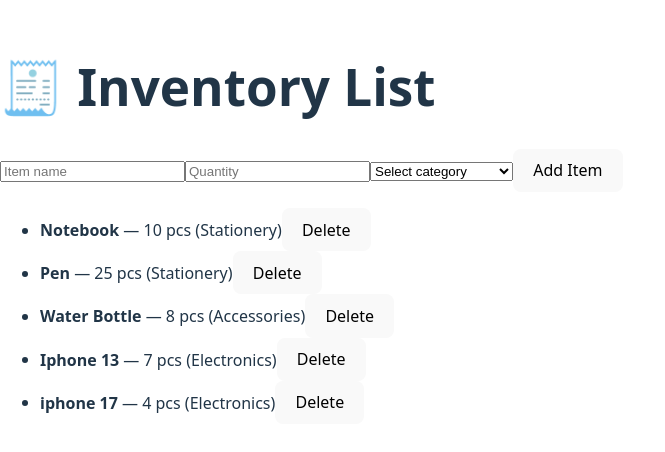
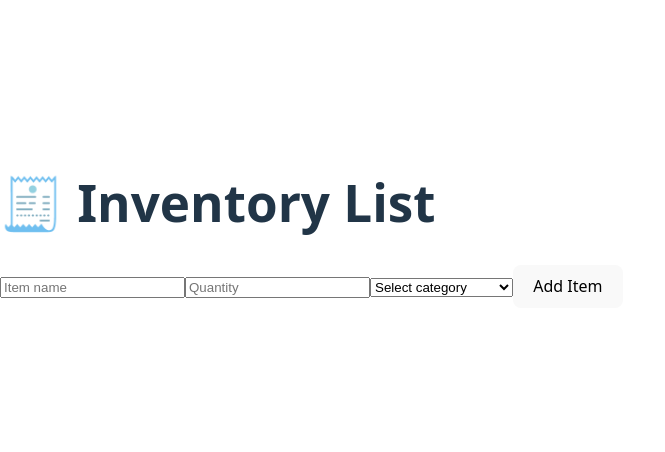
Before and after one commit to lolirock238/Phase-2-inventory-system-7, a React (Vite) app: page / in a window 1280 px wide. Shown: the part 168-620 px from the top of the page, without its empty margins (0-665 px from the left). Built offline with nearby package versions, Linux system fonts and the light colour scheme; data requests are answered from the project's data file.

Commit message:
fixed Delete Button

```diff
--- a/db.json
+++ b/db.json
@@ -1,34 +1,3 @@
 {
-  "items": [
-    {
-      "id": 1,
-      "name": "Notebook",
-      "quantity": 10,
-      "category": "Stationery"
-    },
-    {
-      "id": 2,
-      "name": "Pen",
-      "quantity": 25,
-      "category": "Stationery"
-    },
-    {
-      "id": 3,
-      "name": "Water Bottle",
-      "quantity": 8,
-      "category": "Accessories"
-    },
-    {
-      "name": "Iphone 13",
-      "quantity": 7,
-      "category": "Electronics",
-      "id": 4
-    },
-    {
-      "name": "iphone 17 ",
-      "quantity": 4,
-      "category": "Electronics",
-      "id": 5
-    }
-  ]
+  "items": []
 }
--- a/src/App.jsx
+++ b/src/App.jsx
@@ -23,6 +23,18 @@ export default function App() {
       .then((r) => r.json())
       .then((addedItem) => setItems([...items, addedItem]));
   }
+  const handleDeleteButton = async (id) => {
+    try {
+      await fetch(`http://localhost:3001/items/${id}`, {
+        method: "DELETE",
+      });
+
+      // Update local state after delete
+      setItems((prev) => prev.filter((items) => items.id !== id));
+    } catch (error) {
+      console.error("Error deleting item:", error);
+    }
+  };
 
   return (
     <div className="App">
@@ -32,7 +44,7 @@ export default function App() {
       <AddItemForm onAddItem={handleAddItem} />
 
       {/* Pass the items to the list component */}
-      <ItemList items={items} />
+      <ItemList items={items} onDeleteItem={handleDeleteButton} />
     </div>
   );
 }
```
Also changed, not shown: 1 other file (tests, documents, lock files or other folders).
